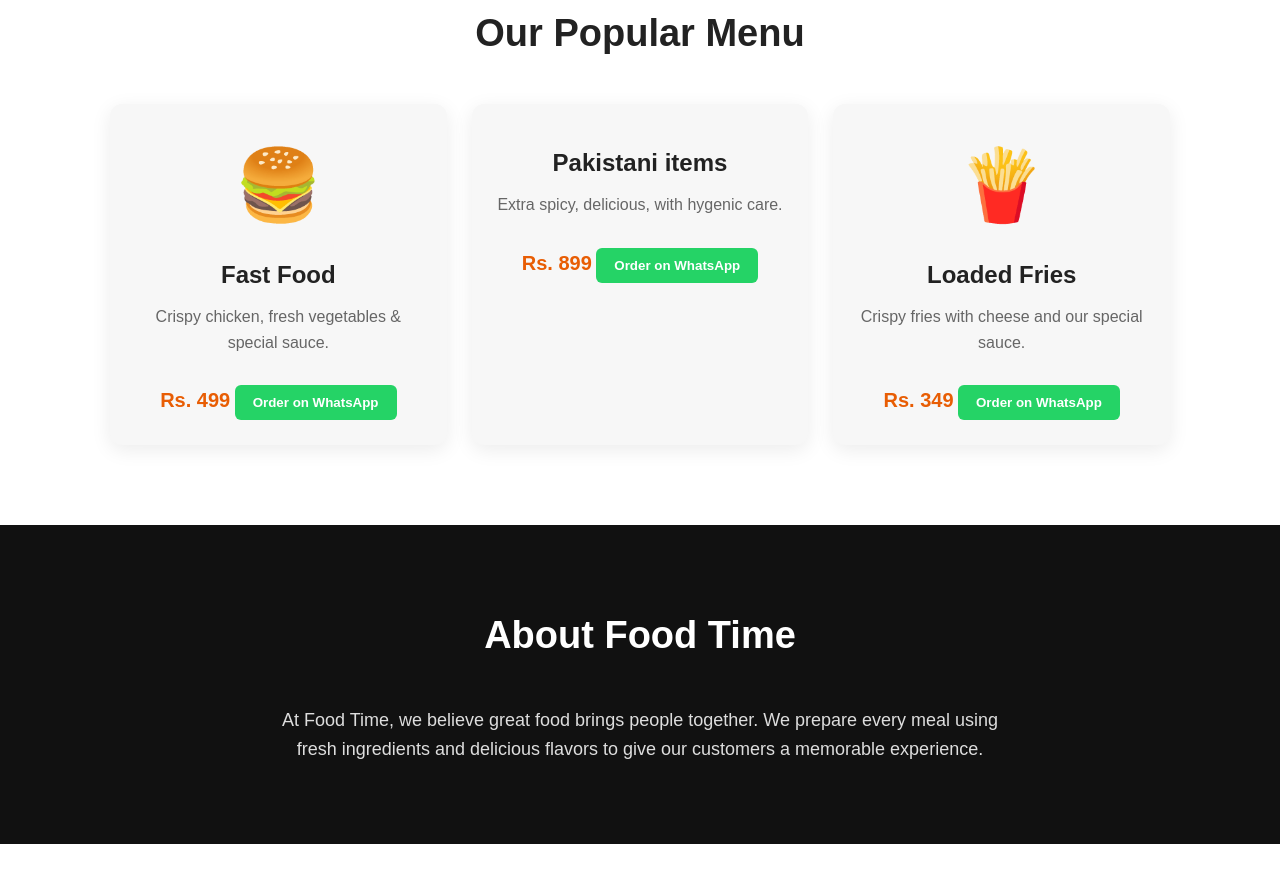
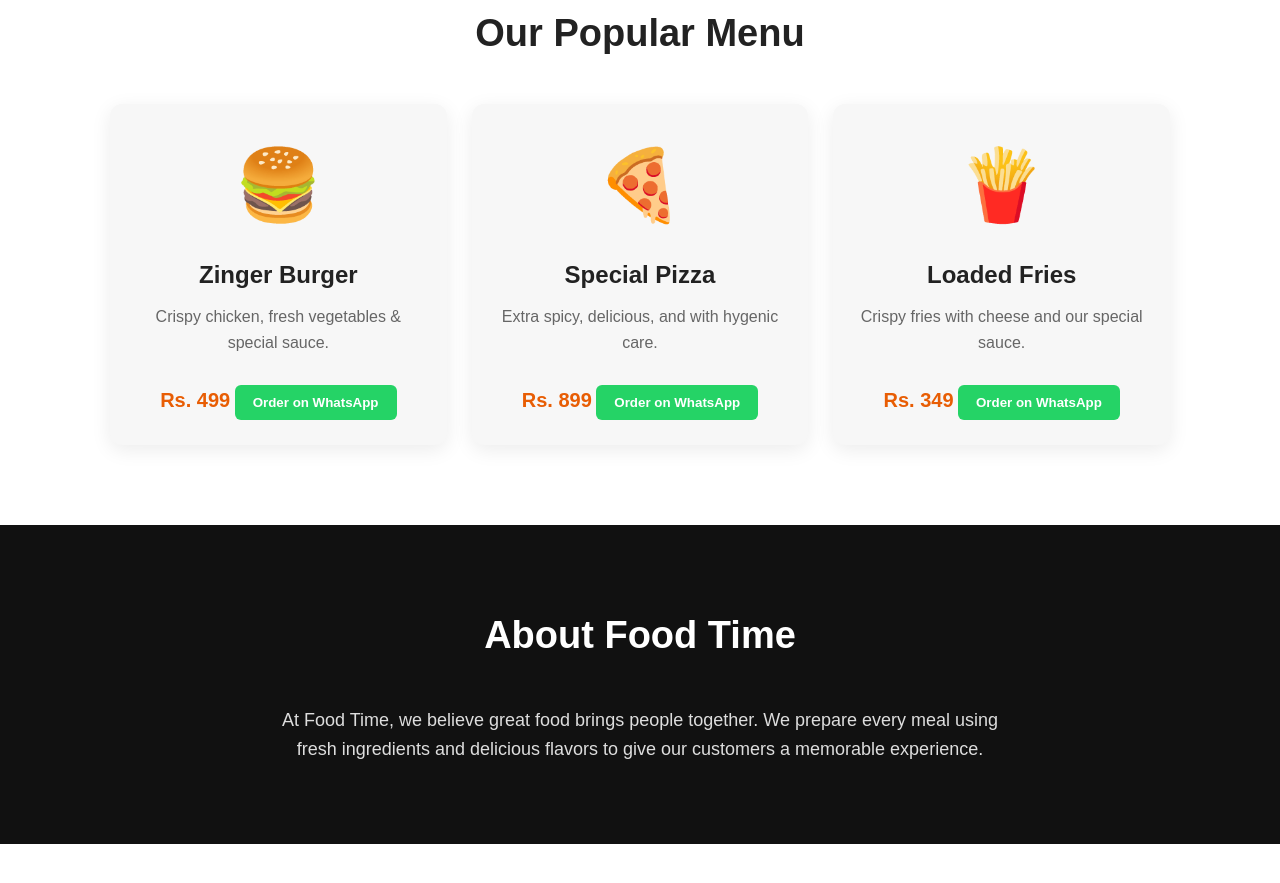
Before and after one commit to Fural19/FOOD-TIME, a plain HTML site: page index.html in a window 1280 px wide. Shown: the part 878-1761 px from the top of the page. Drawn offline with Linux system fonts and the light colour scheme.

Commit message:
Fix food item names and images in index.html
Updated food items in the menu section with correct names and images.

```diff
--- a/index.html
+++ b/index.html
@@ -49,7 +49,7 @@
 
                 <div class="food-card">
                     <div class="food-image">🍔</div>
-                    <h3>Fast Food</h3>
+                    <h3>Zinger Burger</h3>
                     <p>Crispy chicken, fresh vegetables & special sauce.</p>
                     <span>Rs. 499</span>
                     <button onclick="orderFood('Zinger Burger', 499)">
@@ -58,9 +58,9 @@
                 </div>
 
                 <div class="food-card">
-                    <div class="food-image"></div>
-                    <h3>Pakistani items</h3>
-                    <p>Extra spicy, delicious, with hygenic care.</p>
+                    <div class="food-image">🍕</div>
+                    <h3>Special Pizza</h3>
+                    <p>Extra spicy, delicious, and with hygenic care.</p>
                     <span>Rs. 899</span>
                     <button onclick="orderFood('Chicken Pizza', 899)">
     Order on WhatsApp
```
